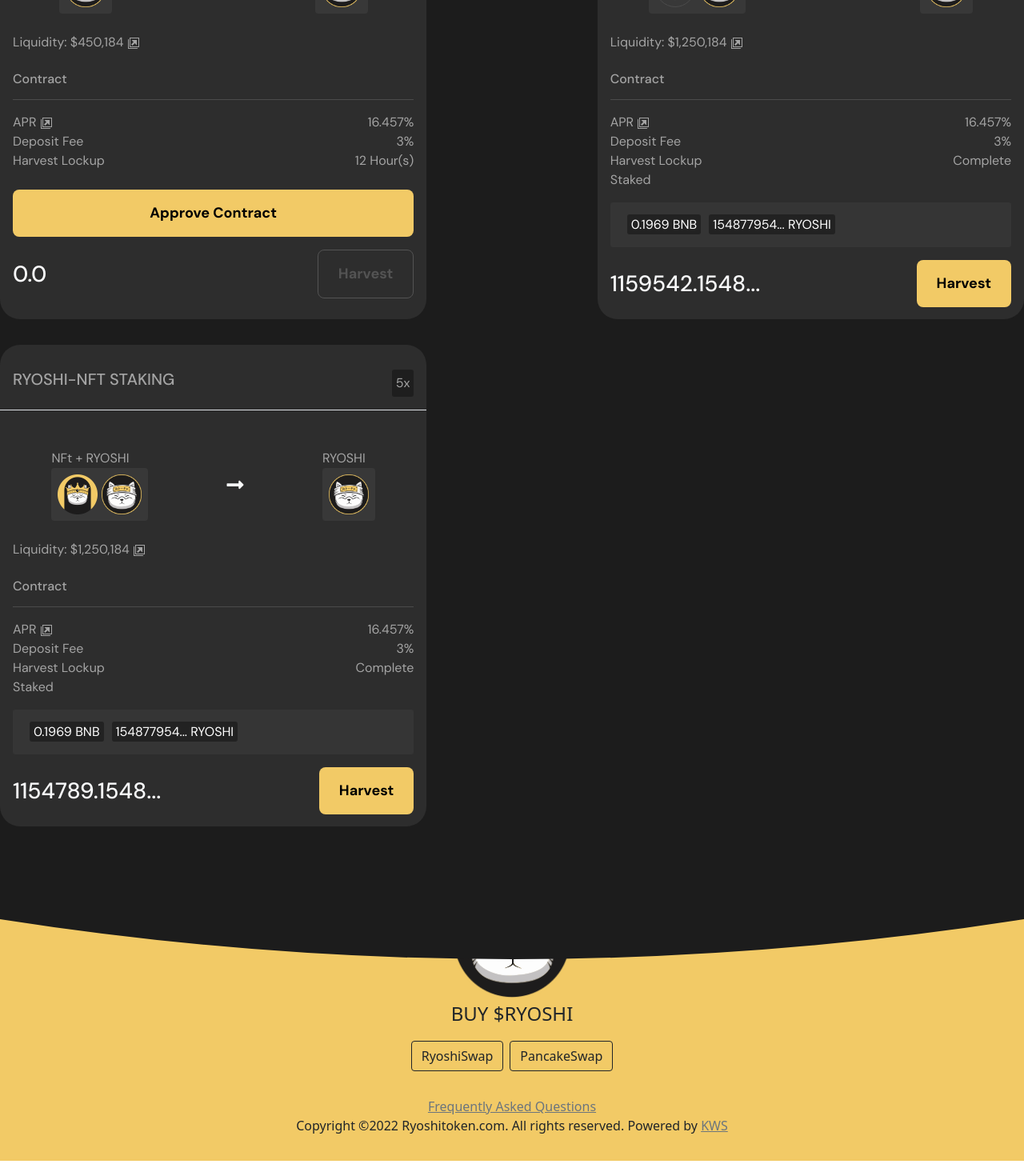
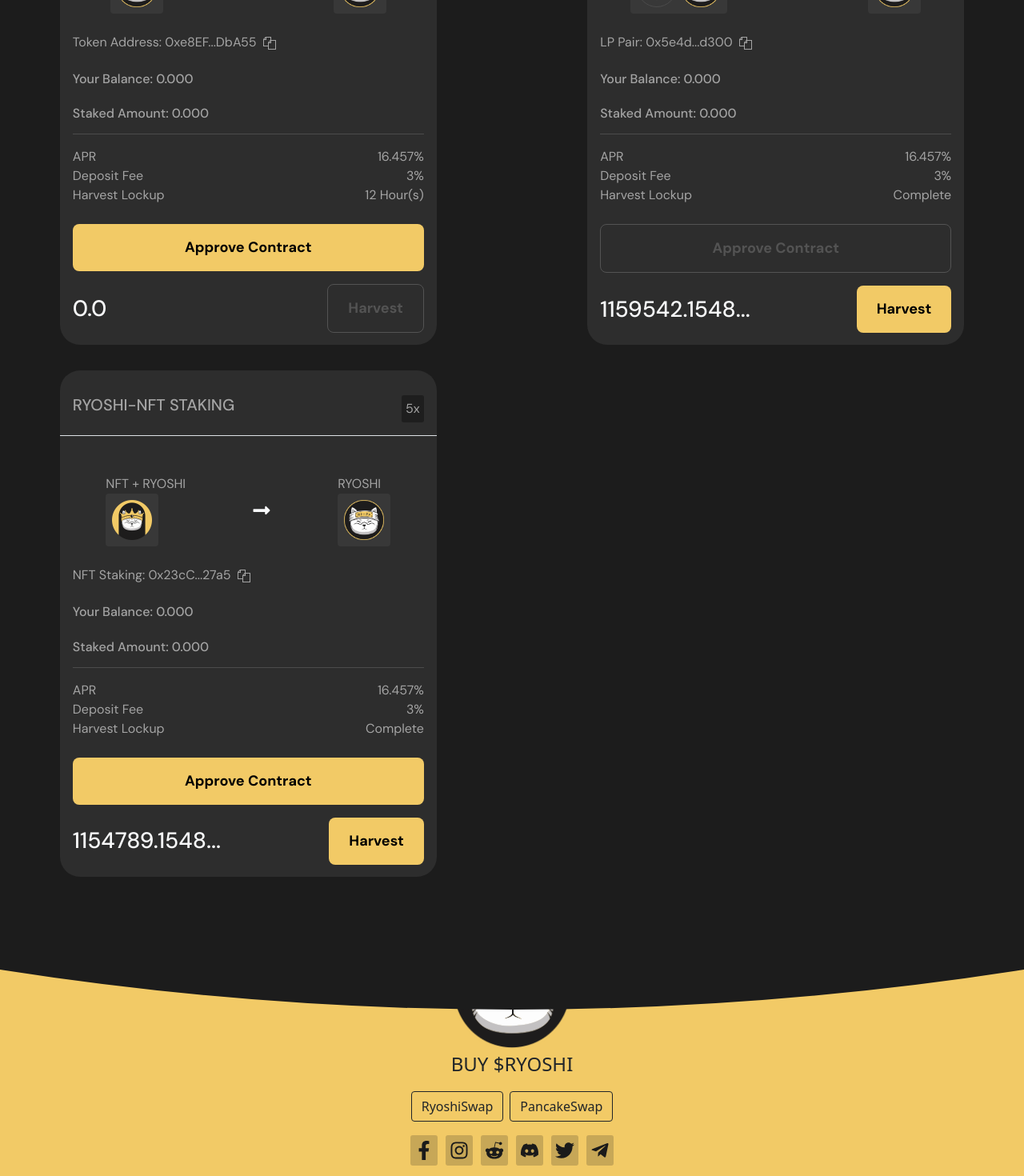
Before and after one commit to Mustafa-Siddique/ryoshi-farm, a React (Create React App) app: page / in a window 1280 px wide. Shown: the part 420-1890 px from the top of the page at 80% size. Built offline with nearby package versions, Linux system fonts and the light colour scheme.

Commit message:
minor corrections

```diff
--- a/src/App.css
+++ b/src/App.css
@@ -4,7 +4,21 @@
 }
 .navbar{
   max-width: 1440px;
+  z-index: 1;
   margin: auto;
+}
+.navbar .dropdown:hover .dropdown-menu {
+  display: block;
+  margin-top: 0; /* remove the gap so it doesn't close */
+}
+.navbar .dropdown-menu{
+  background-color: #292929;
+  border: 1px solid #616161;
+  z-index: 100 !important;
+  position: absolute !important;
+}
+.navbar .dropdown-menu li:hover a{
+  background-color: #181818 !important;
 }
 .navbar-brand img{
   max-height: 75px;
@@ -35,11 +49,25 @@
 
 /* STAKING MAIN */
 .staking-main{
+  position: relative;
+  color: #A4A4A4;
+  font-family: DM Sans;
+}
+/* .staking-main::after{
+  content: '';
+  position: absolute;
+  bottom: 0px;
+  left: 0;
+  z-index: -1;
+  width: 100%;
+  height: 100vh;
+  background-color: #1C1C1C;
+  border-radius: 0 0 50% 50%;
+  transform: scale(1.5);
+} */
+.staking-main .row{
   max-width: 1440px;
   margin: 100px auto 50px auto;
-  z-index: -2;
-  color: #A4A4A4;
-  font-family: DM Sans;
 }
 .staking-main a{
   color: #A4A4A4;
@@ -74,3 +102,15 @@
   background-color: #F2CA66;
   height: max-content;
 }
+.fSocial{
+  color: #1A1A1A;
+  font-size: 24px;
+  padding: 0px 5px 5px 5px;
+  border-radius: 3px;
+  margin: 0 5px;
+  background-color: #C7A757;
+}
+.fSocial:hover{
+  color: #1A1A1A;
+  background-color: #8d7948;
+}
--- a/src/components/Footer.js
+++ b/src/components/Footer.js
@@ -1,5 +1,6 @@
 import React from 'react'
 import logo from '../images/ryoshilogo.png'
+import {FaFacebookF, FaRedditAlien, FaDiscord, FaInstagram, FaTwitter, FaTelegramPlane} from 'react-icons/fa'
 
 export default function Footer() {
   return (
@@ -11,12 +12,12 @@
         <button className="btn btn-outline-dark">PancakeSwap</button>
       </div>
       <div className="footerSocial my-3">
-        <a href="#" className="fSocial"></a>
-        <a href="#" className="fSocial"></a>
-        <a href="#" className="fSocial"></a>
-        <a href="#" className="fSocial"></a>
-        <a href="#" className="fSocial"></a>
-        <a href="#" className="fSocial"></a>
+        <a href="#" className="fSocial"><FaFacebookF/></a>
+        <a href="#" className="fSocial"><FaInstagram/></a>
+        <a href="#" className="fSocial"><FaRedditAlien/></a>
+        <a href="#" className="fSocial"><FaDiscord/></a>
+        <a href="#" className="fSocial"><FaTwitter/></a>
+        <a href="#" className="fSocial"><FaTelegramPlane/></a>
       </div>
       <div className="py-3">
       <p className='mb-0'><a href="#" className='text-secondary'>Frequently Asked Questions</a></p>
--- a/src/components/Navbar.js
+++ b/src/components/Navbar.js
@@ -28,7 +28,7 @@
         </button>
         <div className="collapse navbar-collapse" id="navbarSupportedContent">
           <ul className="navbar-nav ms-auto mb-2 mb-lg-0">
-            <li className="nav-item dropdown">
+            {/* <li className="nav-item dropdown">
               <a
                 className="nav-link dropdown-toggle"
                 href="#"
@@ -66,7 +66,7 @@
                   </a>
                 </li>
                 <li>
-                  <hr className="dropdown-divider" />
+                  <hr className="dropdown-divider bg-secondary" />
                 </li>
                 <li>
                   <a className="dropdown-item" href="#">
@@ -79,14 +79,14 @@
                   </a>
                 </li>
               </ul>
-            </li>
+            </li> */}
             <li className="nav-item">
-              <a className="nav-link active" aria-current="page" href="#">
-                Bridge
+              <a className="nav-link" href="https://www.dextools.io/app/ether/pair-explorer/0x5e4d0baf57a68956180580b94c1271c37558d300">
+                Back to main website
               </a>
             </li>
             <li className="nav-item">
-              <a className="nav-link" href="#">
+              <a className="nav-link" href="https://www.dextools.io/app/ether/pair-explorer/0x5e4d0baf57a68956180580b94c1271c37558d300">
                 Swap
               </a>
             </li>
@@ -98,16 +98,6 @@
             <li className="nav-item">
               <a className="nav-link" href="#">
                 NFT
-              </a>
-            </li>
-            <li className="nav-item">
-              <a className="nav-link" href="#">
-                Play Game
-              </a>
-            </li>
-            <li className="nav-item">
-              <a className="nav-link" href="#">
-                Community
               </a>
             </li>
             <li className="nav-item">
--- a/src/components/Staking.js
+++ b/src/components/Staking.js
@@ -3,7 +3,7 @@
 import eth from "../images/eth.png";
 import nft from "../images/nombre.png";
 import { FaLongArrowAltRight } from "react-icons/fa";
-import { ImNewTab } from "react-icons/im";
+import { ImCopy } from "react-icons/im";
 
 export default function Staking() {
   return (
@@ -58,16 +58,20 @@
               </div>
             </div>
             <p>
-              Liquidity:{" "}
-              <a href="#">
-                $450,184 <ImNewTab />
-              </a>
+              Token Address:{" "}
+              <a href="https://testnet.bscscan.com/address/0xe8EF5905308cB836f71A98B0E62EF59C961DbA55" target="_blank" rel="noreferrer">
+              0xe8EF...DbA55
+              </a> &nbsp;<ImCopy onClick={() => navigator.clipboard.writeText('0xe8EF5905308cB836f71A98B0E62EF59C961DbA55')}/>
+              {/* <a href="https://etherscan.io/token/0x9ac59862934ebc36072d4d8ada37c62373a13856" target="_blank">
+              0x9ac5...13856
+              </a> &nbsp; <ImCopy onClick={() => navigator.clipboard.writeText('0x9ac59862934ebc36072d4d8ada37c62373a13856')}/> */}
             </p>
-            <h6 className="mt-4">Contract</h6>
+            <h6 className="mt-4">Your Balance: <span>0.000</span></h6>
+            <h6 className="mt-4">Staked Amount: <span>0.000</span></h6>
             <hr />
             <div className="apr d-flex justify-content-between">
               <span>
-                APR <ImNewTab />
+                APR
               </span>
               <span>16.457%</span>
             </div>
@@ -151,16 +155,17 @@
               </div>
             </div>
             <p>
-              Liquidity:{" "}
-              <a href="#">
-                $1,250,184 <ImNewTab />
-              </a>
+              LP Pair:{" "}
+              <a href="https://www.dextools.io/app/ether/pair-explorer/0x5e4d0baf57a68956180580b94c1271c37558d300" target="_blank"  rel="noreferrer">
+                0x5e4d...d300
+              </a> &nbsp;<ImCopy  onClick={() => navigator.clipboard.writeText('0x5e4d0baf57a68956180580b94c1271c37558d300')}/>
             </p>
-            <h6 className="mt-4">Contract</h6>
+            <h6 className="mt-4">Your Balance: <span>0.000</span></h6>
+            <h6 className="mt-4">Staked Amount: <span>0.000</span></h6>
             <hr />
             <div className="apr d-flex justify-content-between">
               <span>
-                APR <ImNewTab />
+                APR
               </span>
               <span>16.457%</span>
             </div>
@@ -172,9 +177,9 @@
               <span>Harvest Lockup</span>
               <span>Complete</span>
             </div>
-            {/* <button className="btnFill py-3 mt-4">Approve Contract</button> */}
-            <p>Staked</p>
-            <div
+            <button disabled className="btnFill py-3 mt-4">Approve Contract</button>
+            {/* <p>Staked</p> */}
+            {/* <div
               className="py-3 rounded-1 px-3"
               style={{ backgroundColor: "#353535" }}
             >
@@ -200,7 +205,7 @@
               >
                 154877954... RYOSHI
               </span>
-            </div>
+            </div> */}
             <div className="d-flex justify-content-between mt-3">
               <h5 className="text-light fs-3 my-auto">1159542.1548...</h5>
               <button className="btnFill py-3" style={{ width: "fit-content" }}>
@@ -230,7 +235,7 @@
               className="mt-5 mb-4 d-flex justify-content-around"
             >
               <div>
-                <span>NFt + RYOSHI</span>
+                <span>NFT + RYOSHI</span>
                 <div
                   className="p-2 rounded"
                   style={{
@@ -244,10 +249,9 @@
                     alt=""
                     style={{
                       maxHeight: "50px",
-                      marginRight: "5px",
                     }}
                   />
-                  <img src={logo} alt="" style={{ maxHeight: "50px" }} />
+                  {/* <img src={logo} alt="" style={{ maxHeight: "50px" }} /> */}
                 </div>
               </div>
               <FaLongArrowAltRight className="my-auto fs-4 text-light" />
@@ -266,16 +270,17 @@
               </div>
             </div>
             <p>
-              Liquidity:{" "}
-              <a href="#">
-                $1,250,184 <ImNewTab />
-              </a>
+              NFT Staking:{" "}
+              <a href="https://testnet.bscscan.com/address/0x23cC47885A0CeA881bDe3d9C386f735eCc6727a5" target="_blank"  rel="noreferrer">
+              0x23cC...27a5
+              </a> &nbsp;<ImCopy  onClick={() => navigator.clipboard.writeText('0x23cC47885A0CeA881bDe3d9C386f735eCc6727a5')}/>
             </p>
-            <h6 className="mt-4">Contract</h6>
+            <h6 className="mt-4">Your Balance: <span>0.000</span></h6>
+            <h6 className="mt-4">Staked Amount: <span>0.000</span></h6>
             <hr />
             <div className="apr d-flex justify-content-between">
               <span>
-                APR <ImNewTab />
+                APR
               </span>
               <span>16.457%</span>
             </div>
@@ -287,9 +292,9 @@
               <span>Harvest Lockup</span>
               <span>Complete</span>
             </div>
-            {/* <button className="btnFill py-3 mt-4">Approve Contract</button> */}
-            <p>Staked</p>
-            <div
+            <button className="btnFill py-3 mt-4">Approve Contract</button>
+            {/* <p>Staked</p> */}
+            {/* <div
               className="py-3 rounded-1 px-3"
               style={{ backgroundColor: "#353535" }}
             >
@@ -315,7 +320,7 @@
               >
                 154877954... RYOSHI
               </span>
-            </div>
+            </div> */}
             <div className="d-flex justify-content-between mt-3">
               <h5 className="text-light fs-3 my-auto">1154789.1548...</h5>
               <button className="btnFill py-3" style={{ width: "fit-content" }}>
--- a/src/index.css
+++ b/src/index.css
@@ -13,3 +13,9 @@
   font-family: source-code-pro, Menlo, Monaco, Consolas, 'Courier New',
     monospace;
 }
+
+@media only screen and (max-width: 1440px){
+  .staking-main .row{
+    width: 90%;
+  }
+}
```
Also changed, not shown: 1 other file (tests, documents, lock files or other folders).
